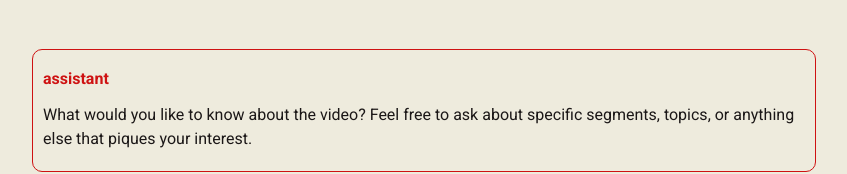
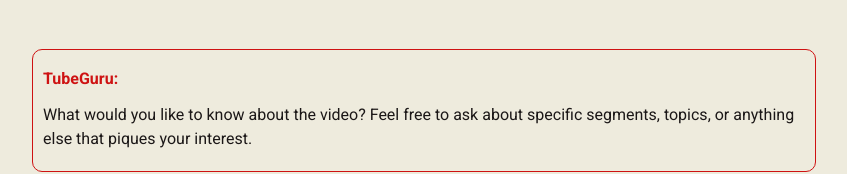
Before and after one commit to vargassormm1/TubeTalks, a Next.js app: page /chat/1 in a window 1280 px wide. Shown: the part 156-330 px from the top of the page, without its empty margins (216-1063 px from the left). Built offline with nearby package versions, Linux system fonts and the light colour scheme.

Commit message:
name changes

```diff
--- a/src/components/QACard/QACard.js
+++ b/src/components/QACard/QACard.js
@@ -3,7 +3,9 @@
 const QACard = ({ user, content }) => {
   return (
     <div className={styles.container}>
-      <h3 className={styles.name}>{user}</h3>
+      <h3 className={styles.name}>
+        {user === "assistant" ? "TubeGuru" : "You"}:
+      </h3>
       <p className={styles.content}>{content}</p>
     </div>
   );
```
